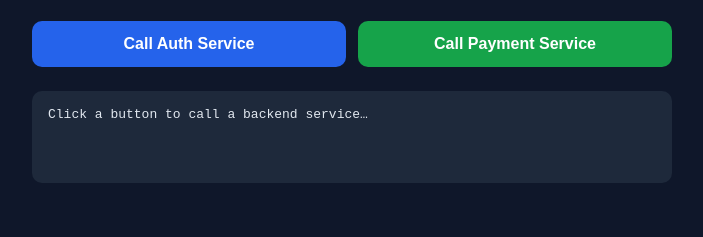
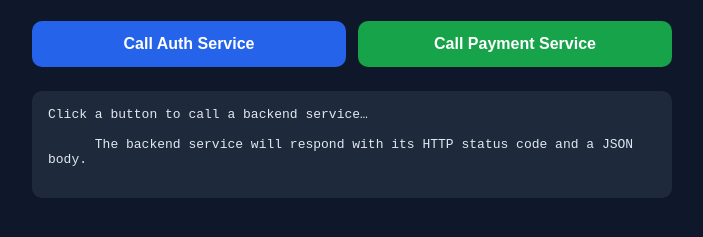
Before and after one commit to nandul2424/microservices-test, a website: page public/index.html in a window 1280 px wide. Shown: the part 151-388 px from the top of the page, without its empty margins (288-991 px from the left). Drawn offline with Linux system fonts and the light colour scheme.

Commit message:
Making a small change in pre block

```diff
--- a/public/index.html
+++ b/public/index.html
@@ -53,7 +53,10 @@
       <button id="paymentBtn" onclick="callBackend('payment')">Call Payment Service</button>
     </div>
 
-    <pre id="output">Click a button to call a backend service…</pre>
+    <pre id="output">Click a button to call a backend service…
+
+      The backend service will respond with its HTTP status code and a JSON body.
+    </pre>
 
     <script>
       async function callBackend(service) {
```
